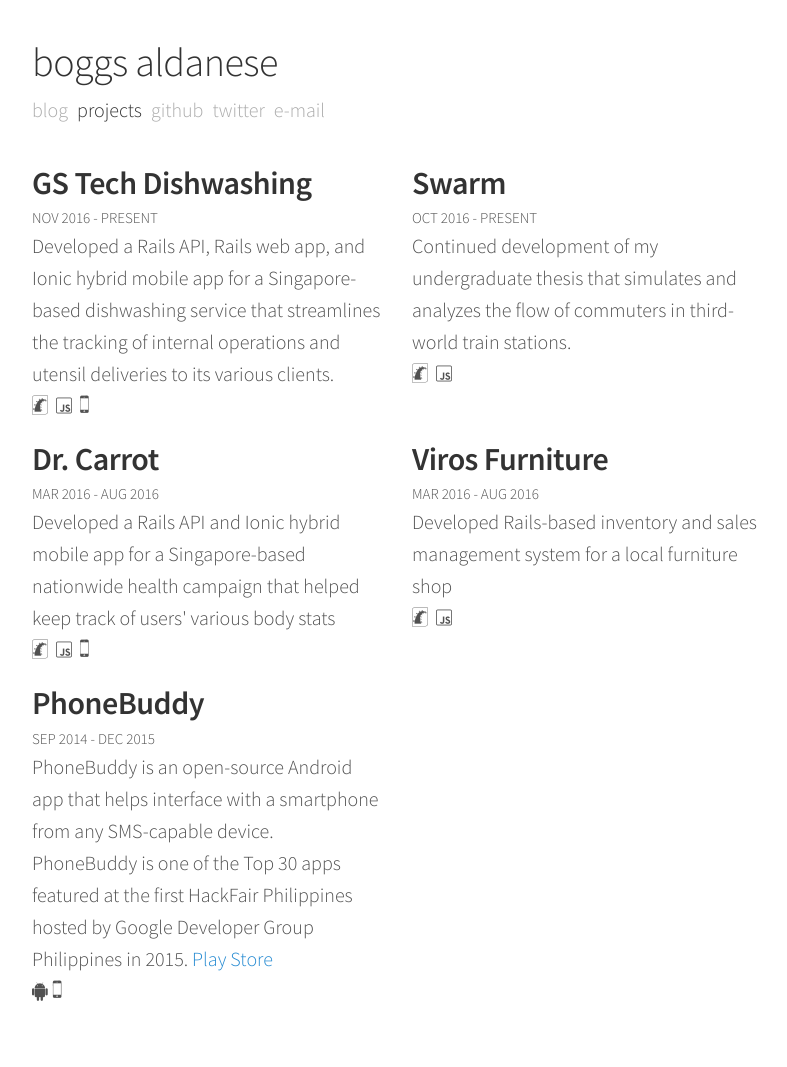
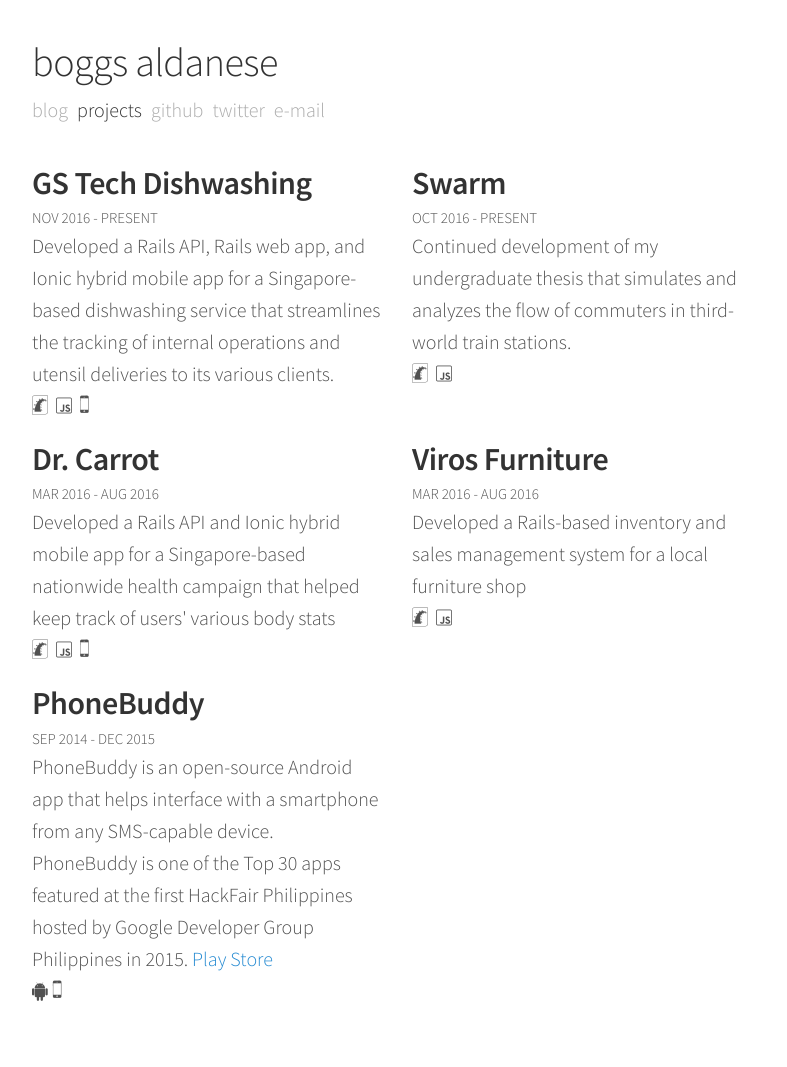
Before and after one commit to b-ggs/b-ggs.github.io, a Jekyll site: the page built from projects/index.html, in a window 1280 px wide. Shown: the whole page, without its empty margins (243-1030 px from the left). Built offline with Jekyll 4.4.1, drawn with Linux system fonts in a browser that asks for light colours; nearby versions of some CDN libraries.

Commit message:
Fix typo

```diff
--- a/_data/projects.yml
+++ b/_data/projects.yml
@@ -20,7 +20,7 @@
     - icon-javascript
     - icon-iphone
 - name: Viros Furniture
-  write_up: "Developed Rails-based inventory and sales management system for a local furniture shop"
+  write_up: "Developed a Rails-based inventory and sales management system for a local furniture shop"
   duration: "Mar 2016 - Aug 2016"
   stack:
     - icon-ruby-on-rails
```
